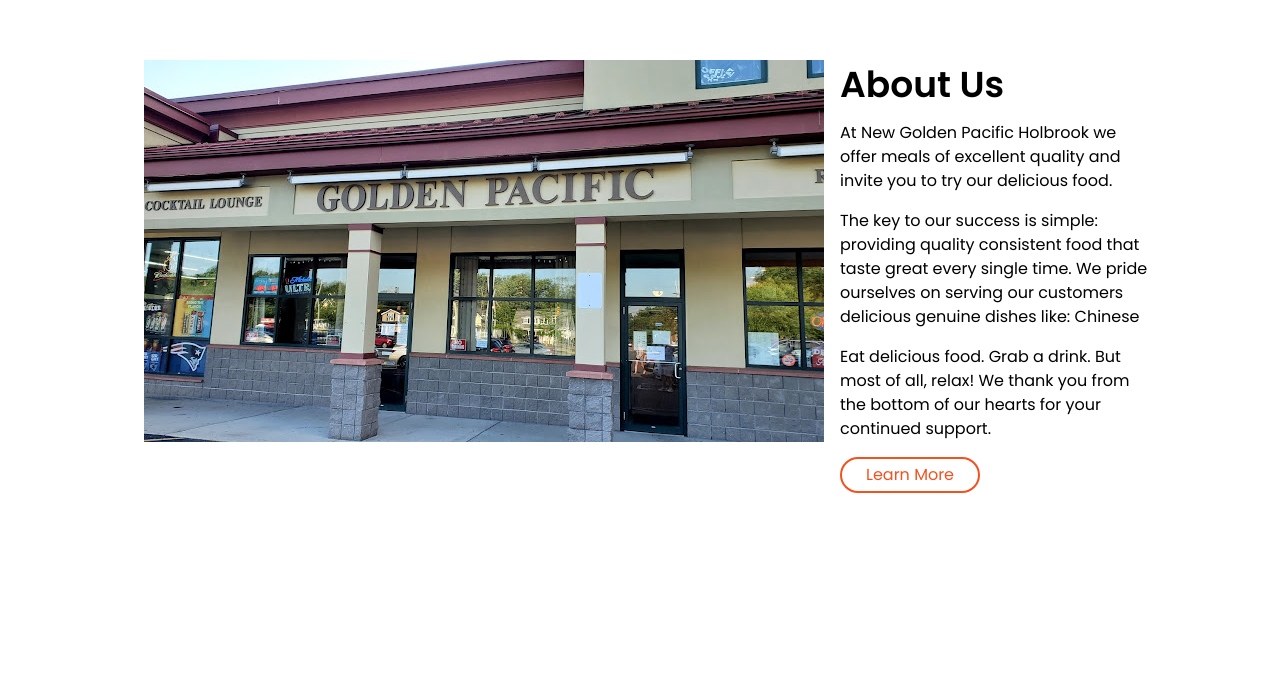
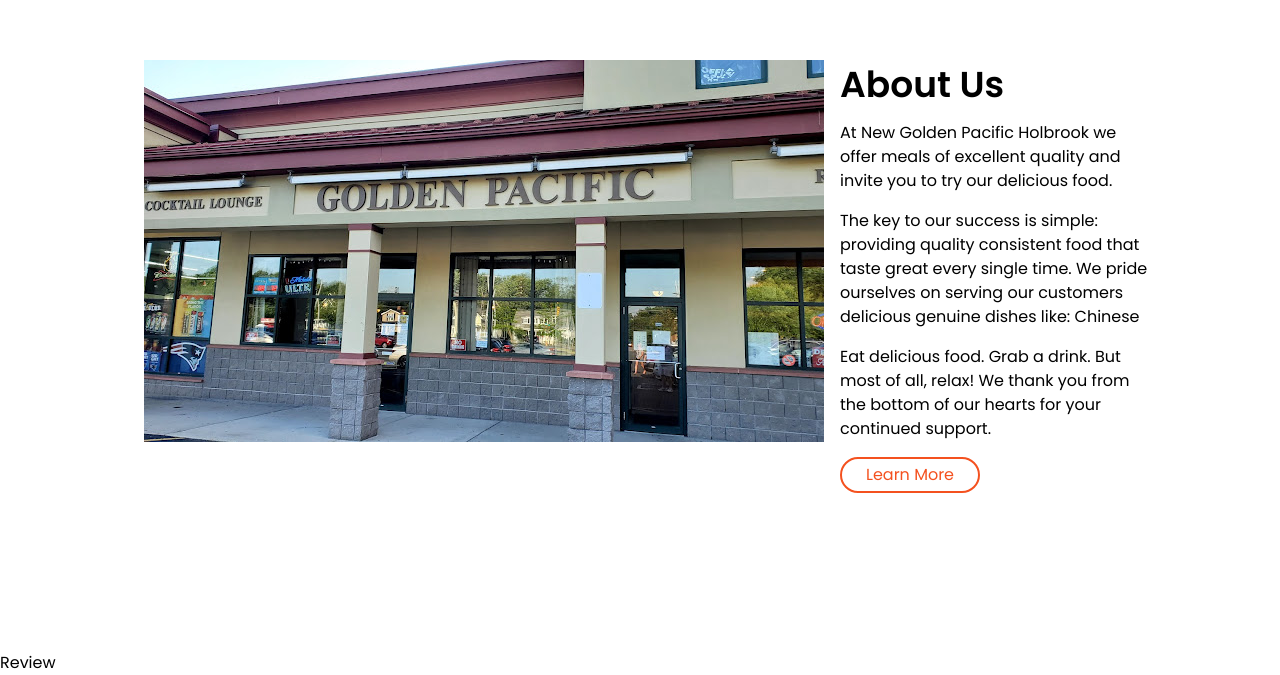
Before and after one commit to brli-dev/golden-pacific, a React (Vite) app: page / in a window 1280 px wide. Shown: the part 1785-2460 px from the top of the page. Before the commit the page ends 2436 px from the top, so only its background shows below. Built offline with nearby package versions, Linux system fonts and the light colour scheme.

Commit message:
started review section

```diff
--- a/src/App.jsx
+++ b/src/App.jsx
@@ -3,6 +3,7 @@
 import Home from './components/Home'
 import Dishes from './components/Dishes'
 import About from './components/About'
+import Review from './components/Review'
 
 export const App = () => {
   return (
@@ -17,8 +18,12 @@
           <Dishes/>
         </div>
 
-        <div>
+        <div id="about">
           <About/>
+        </div>
+
+        <div id="review">
+          <Review/>
         </div>
 
       </main>
--- /dev/null
+++ b/src/components/Review.jsx
@@ -0,0 +1,9 @@
+import React from 'react'
+
+const Review = () => {
+  return (
+    <div>Review</div>
+  )
+}
+
+export default Review
```
